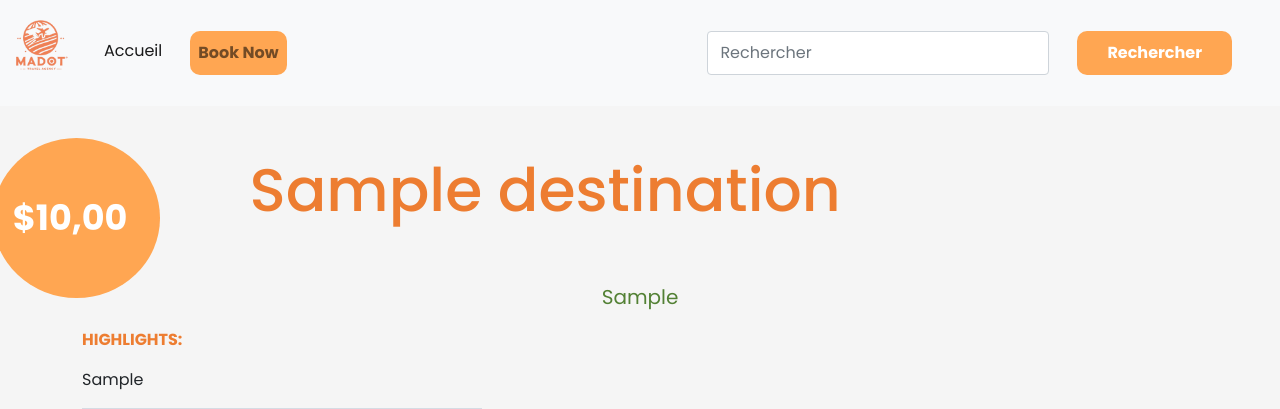
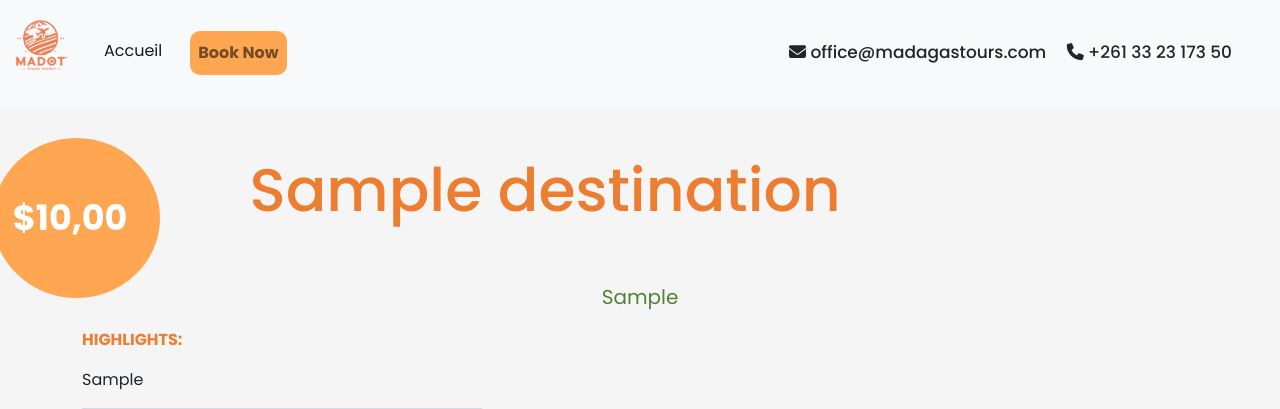
Before and after one commit to Marcel1902/sitemadot, a Django app: page /destination/1/ in a window 1280 px wide. Shown: the top 409 px of the page. Run offline with Django 5.2, Linux system fonts and the light colour scheme; tables that the repository leaves empty hold one stand-in row (values such as "Sample post"); grey boxes marked "Sample" are stand-in pictures; some libraries are stand-ins or nearby versions.

Commit message:
changement du barre de recherche en contact

```diff
--- a/madot/templates/madot/destination.html
+++ b/madot/templates/madot/destination.html
@@ -38,10 +38,12 @@
                         <span class="navbar-toggler-icon"></span>
                     </button>
                 <div class="search flex-end me-5">
-                    <form class="d-flex">
-                        <input class="form-control me-2" type="search" id="search" placeholder="Rechercher" aria-label="Search">
-                        <button class="btn btn-outline-success" type="submit">Rechercher</button>
-                    </form>
+                    <a href="mailto:office@madagastours.com" class="text-dark me-3" style="font-size: 17px; text-decoration: none; font-weight: 500;">
+                        <i class="fa-solid fa-envelope"></i> office@madagastours.com
+                    </a>
+                    <a href="tel:+261332317350" class="text-dark" style="font-size: 17px; text-decoration: none; font-weight: 500;">
+                        <i class="fa-solid fa-phone"></i> +261 33 23 173 50
+                    </a>
                 </div>
         </nav>
     <!-- Modal -->
```
